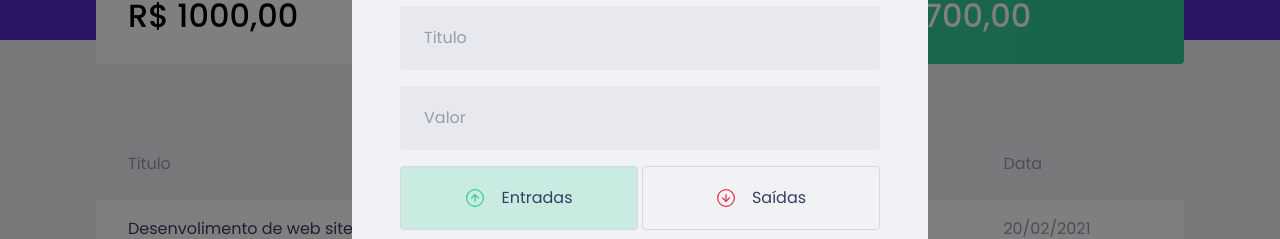
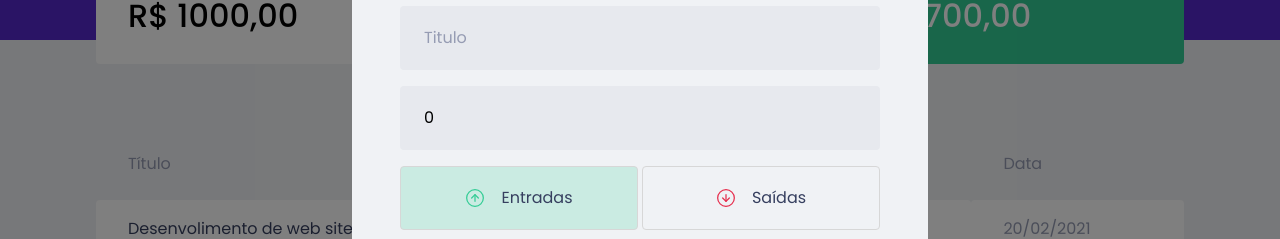
Before and after one commit to GabrielS0ares/glmoney, a React (Create React App) app: page / in a window 1280 px wide. Both pictures are taken after a click on the button "Nova Transação". Shown: the part 232-471 px from the top of the page. Built offline with nearby package versions, Linux system fonts and the light colour scheme; no server answers; what miragejs would draw is missing.

Commit message:
feat: modelo de configuração dos inputs

```diff
--- a/src/components/NewTransactionModal/index.tsx
+++ b/src/components/NewTransactionModal/index.tsx
@@ -1,9 +1,10 @@
+import { FormEvent, useState } from 'react';
 import Modal from 'react-modal';
 import closeImg from '../../assets/fechar.svg';
 import entradas from '../../assets/entradas.svg'
 import saidas from '../../assets/saidas.svg'
 import { Container, TransactionsTypeContainer, RadioBox } from './styles';
-import { useState } from 'react';
+
 
 
 
@@ -14,7 +15,15 @@
 
 
 export function NewTransactionModal({ isOpen, onRequestClose }: NewTransactionModalProps){
+    const [ title, setTitle ] = useState('');
+    const [ value, setValue ] = useState(0);
+    const [ category, setCategory ] = useState('');
+
     const [type, setType] = useState('deposit')
+
+    function handleCreateNewTransaction(event: FormEvent){ //toda funcao que começa com handle vem da funcão exercida pelo usuarios
+        event.preventDefault();
+    }
 
 
     return(
@@ -32,16 +41,20 @@
             <img src={closeImg} alt="Botão fechar modal" />
         </button>
 
-        <Container>
+        <Container onSubmit={handleCreateNewTransaction}>
             <h2>cadastrar informacao</h2>
 
             <input
                 placeholder='Titulo'
+                value={title}
+                onChange={event => setTitle(event.target.value)}
             />
 
             <input
                 type="number"
                 placeholder='Valor'
+                value={value}
+                onChange={event => setValue(Number(event.target.value))}
             />
             {/* Vamos criar mais um componente para estilização dos botoes, adotasse essa funcionalidade para que seja possivel separar ainda mais as estilizações sendo mais bonito visualmente  */}
             <TransactionsTypeContainer>
@@ -68,6 +81,8 @@
 
             <input
                 placeholder='Categoria'
+                value={category}
+                onChange={event => setCategory(event.target.value)}
             />
 
             <button type="submit">
```
Also changed, not shown: 1 other file (tests, documents, lock files or other folders).
